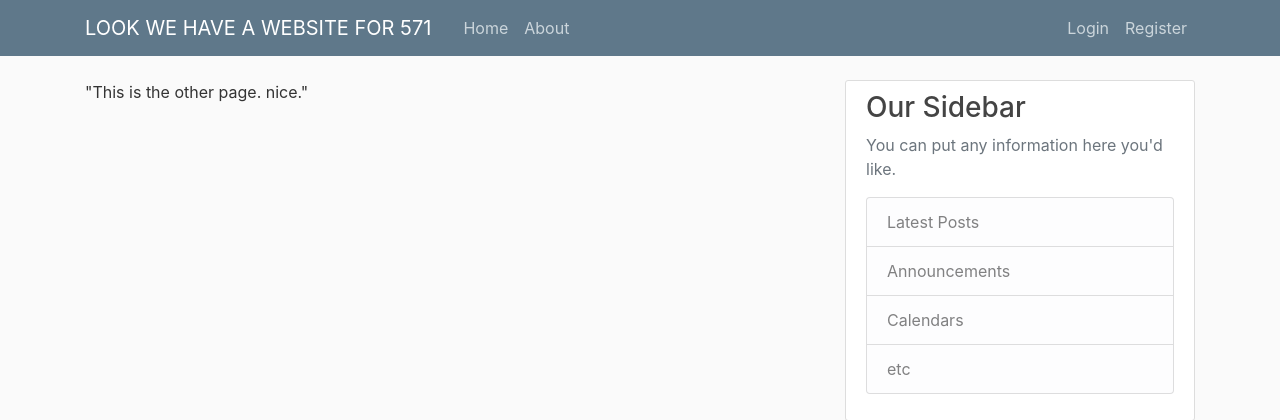
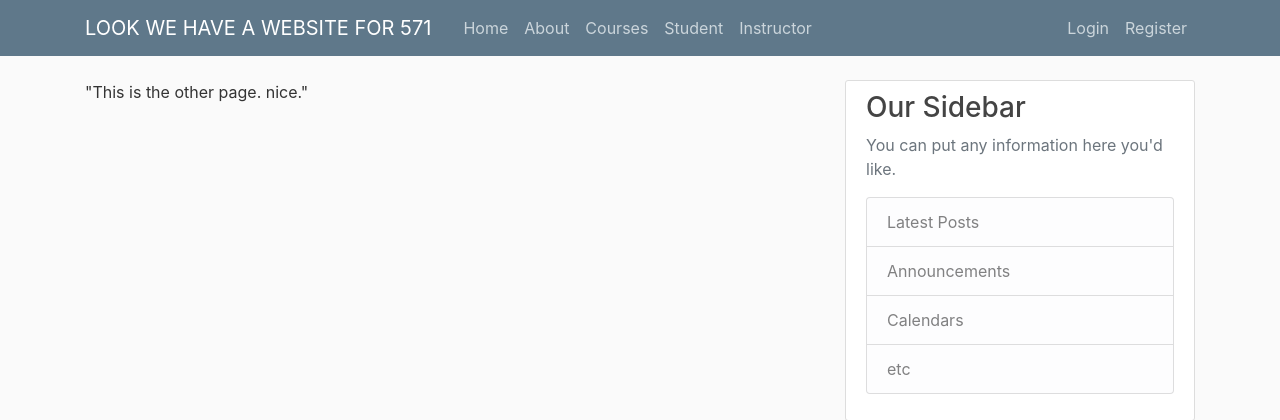
Before and after one commit to annachaykovska/Database-2-Group-Project, a Flask app: page /about in a window 1280 px wide. Shown: the top 420 px of the page. Run offline with Flask 2, Linux system fonts and the light colour scheme; some libraries are stand-ins or nearby versions.

Commit message:
forgot layout

```diff
--- a/website/templates/layout.html
+++ b/website/templates/layout.html
@@ -28,6 +28,9 @@
             <div class="navbar-nav mr-auto">
               <a class="nav-item nav-link" href="/">Home</a>
               <a class="nav-item nav-link" href="/about">About</a>
+              <a class="nav-item nav-link" href="/courses">Courses</a>
+              <a class="nav-item nav-link" href="/students">Student</a>
+              <a class="nav-item nav-link" href="/instructors">Instructor</a>
             </div>
             <!-- Navbar Right Side -->
             <div class="navbar-nav">
```
